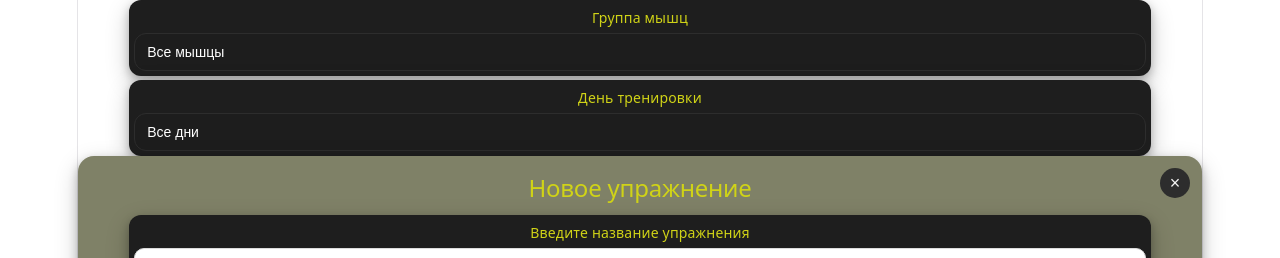
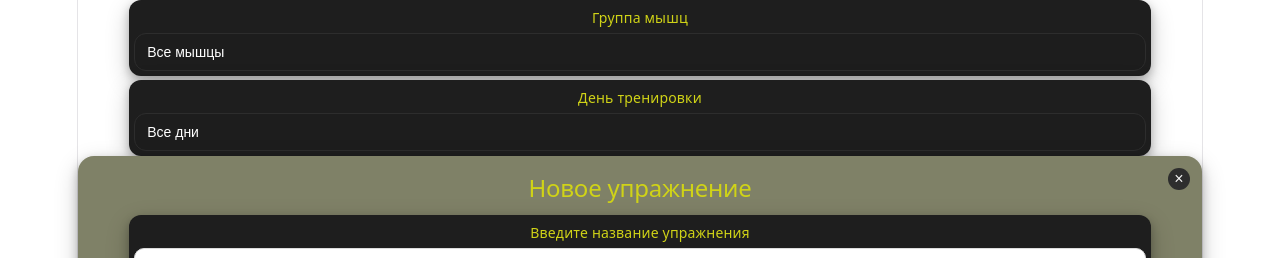
Before and after one commit to BaronGalileo/Gym-notes, a React (Vite) app: page / in a window 1280 px wide. Both pictures are taken after a click on the button "Добавить упражнение". Shown: the top 258 px of the page. Built offline with nearby package versions, Linux system fonts and the light colour scheme.

Commit message:
test functional1

```diff
--- a/src/componennts/exercises/ExerciseCard.module.css
+++ b/src/componennts/exercises/ExerciseCard.module.css
@@ -27,11 +27,11 @@
 }
 
 .title {
-  text-align: center;
+  text-align: start;
   font-size: 18px;
   font-weight: 700;
-  flex: 0 0 33%;
-  margin: 0;
+  flex: 0 0 40%;
+  margin: 2px;
 }
 
 .tag {
@@ -112,6 +112,6 @@
 
 .closeBtn {
   position: absolute;
-  top: 12px;
-  right: 12px;
+  top: 3px;
+  right: 3px;
 }
--- a/src/ui/IconButton/IconButton.module.css
+++ b/src/ui/IconButton/IconButton.module.css
@@ -1,6 +1,6 @@
 .iconButton {
-  width: 30px;
-  height: 30px;
+  width: 22px;
+  height: 22px;
 
   border: none;
   border-radius: 50%;
@@ -12,7 +12,7 @@
   align-items: center;
   justify-content: center;
 
-  font-size: 18px;
+  font-size: 16px;
   line-height: 1;
 
   cursor: pointer;
```
